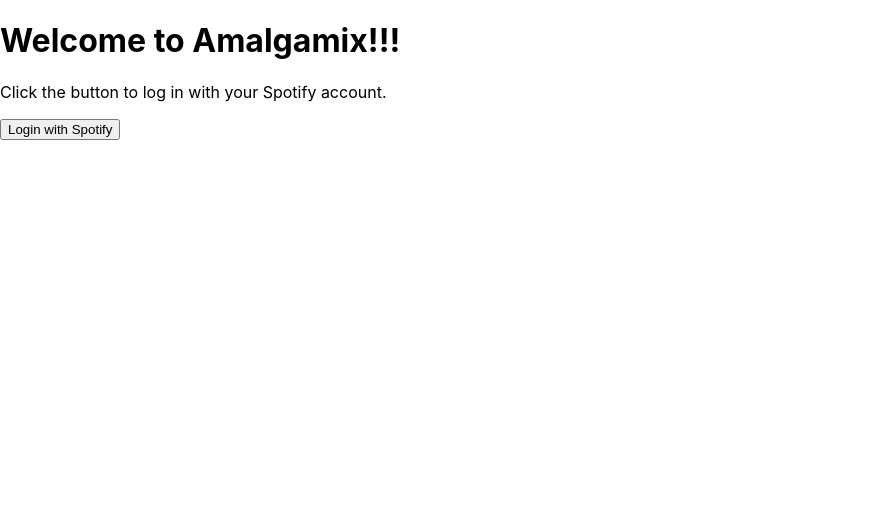
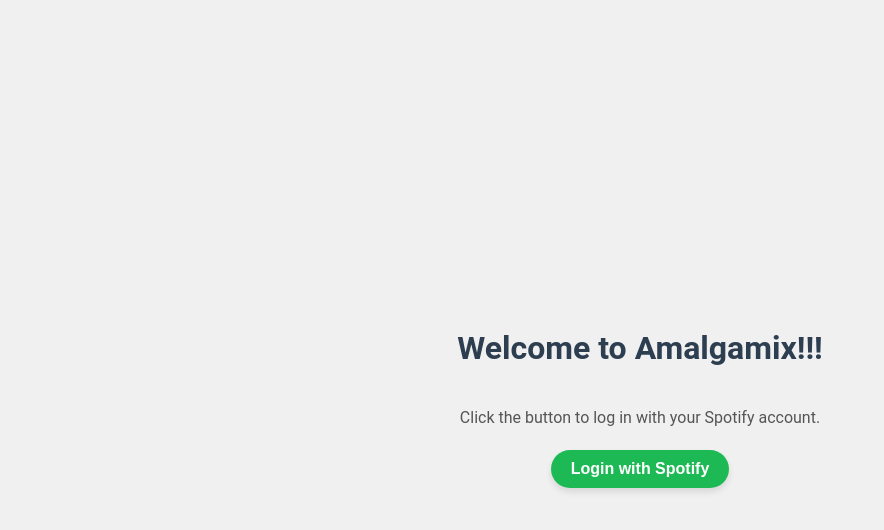
Before and after one commit to Jonathan7200/AmalgaMix, a React (Create React App) app in the folder frontend/: page / in a window 1280 px wide. Shown: the top 530 px of the page, without its empty margins (0-884 px from the left). Built offline with nearby package versions, Linux system fonts and the light colour scheme.

Commit message:
added the styles to pages

```diff
--- a/frontend/src/App.css
+++ /dev/null
@@ -1,65 +0,0 @@
-.App {
-  text-align: center;
-}
-
-.App-logo {
-  height: 40vmin;
-  pointer-events: none;
-}
-
-@media (prefers-reduced-motion: no-preference) {
-  .App-logo {
-    animation: App-logo-spin infinite 20s linear;
-  }
-}
-
-.App-header {
-  background-color: #282c34;
-  min-height: 100vh;
-  display: flex;
-  flex-direction: column;
-  align-items: center;
-  justify-content: center;
-  font-size: calc(10px + 2vmin);
-  color: white;
-  padding: 20px;
-  box-sizing: border-box;
-}
-
-.App-link {
-  color: #61dafb;
-}
-
-/* Keyframes for spinning logo */
-@keyframes App-logo-spin {
-  from {
-    transform: rotate(0deg);
-  }
-  to {
-    transform: rotate(360deg);
-  }
-}
-
-.login-container {
-  display: flex;
-  flex-direction: column;
-  align-items: center;
-  justify-content: center;
-  height: 100vh;
-  text-align: center;
-}
-
-.login-button {
-  padding: 10px 20px;
-  font-size: 16px;
-  color: white;
-  background-color: #1DB954;  /* Spotify brand color */
-  border: none;
-  border-radius: 20px;
-  cursor: pointer;
-  transition: background-color 0.3s;
-}
-
-.login-button:hover {
-  background-color: #1ED760;
-}
--- a/frontend/src/components/Callback.js
+++ b/frontend/src/components/Callback.js
@@ -1,5 +1,6 @@
 import React, { useEffect, useRef } from 'react';
 import { useNavigate } from 'react-router-dom';
+import "../styles.css"
 
 
 
--- a/frontend/src/components/Login.js
+++ b/frontend/src/components/Login.js
@@ -1,4 +1,5 @@
 import React from 'react';
+import "../styles.css"
 
 const Login = () => {
     const handleLogin = () => {
--- a/frontend/src/components/PlaylistInput.js
+++ b/frontend/src/components/PlaylistInput.js
@@ -1,6 +1,7 @@
 import React, { useState, useEffect } from 'react';
 import axios from 'axios';
 import Recommendations from './Recomendations';
+import "../styles.css"
 
 const PlaylistInput = ({ accessToken }) => {
   const [playlists, setPlaylists] = useState([]);
--- a/frontend/src/components/Recomendations.js
+++ b/frontend/src/components/Recomendations.js
@@ -1,5 +1,6 @@
 import React, { useState, useEffect } from 'react';
 import axios from 'axios';
+import "../styles.css"
 
 const Recommendations = ({ playlistId }) => {
   const [recommendations, setRecommendations] = useState([]);
```
